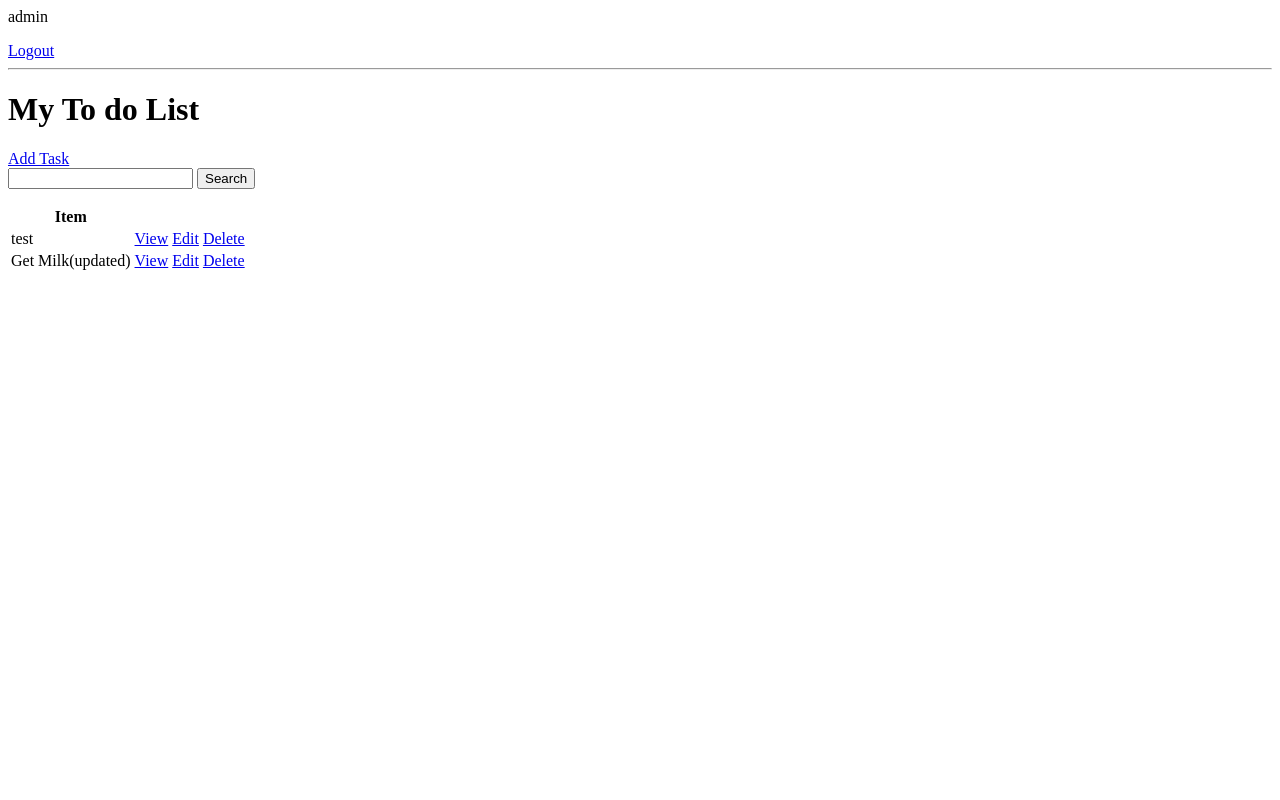
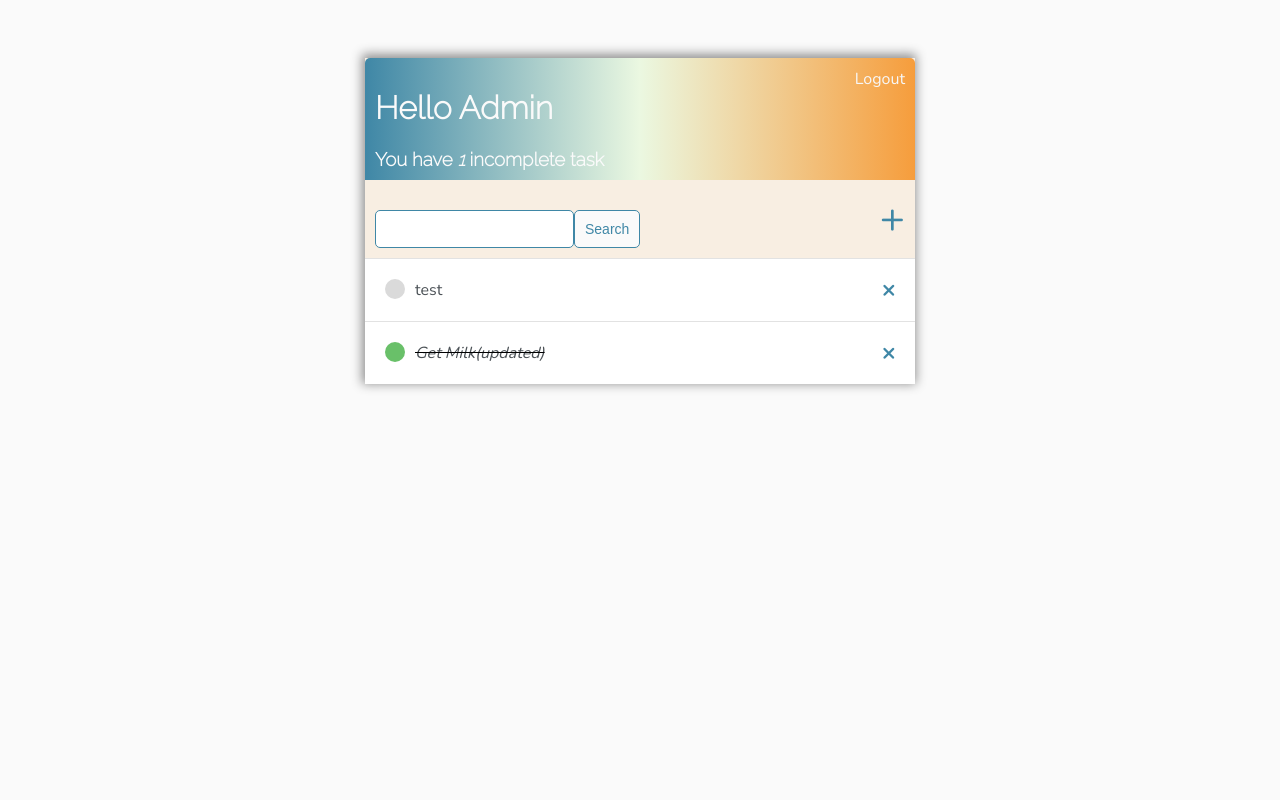
Before and after one commit to DewCX/todo-list-3, a Django app: page / in a window 1280 px wide. Run offline with Django 3.2, Linux system fonts and the light colour scheme; a user stored in the database is signed in; data comes from the database, SQL or seed files in the repository; both versions use the stored data as it was after the commit.

Commit message:
#Add style

```diff
--- /dev/null
+++ b/todo_3/base/templates/base/main.html
@@ -0,0 +1,156 @@
+<!DOCTYPE html>
+<html lang="en">
+<head>
+    <meta charset="UTF-8">
+    <meta http-equiv="X-UA-Compatible" content="IE=edge">
+    <meta name="viewport" content="width=device-width, initial-scale=1.0">
+    <title>To Do List</title>
+
+    <!-- Google-Font -->
+    <link rel="preconnect" href="https://fonts.googleapis.com">
+    <link rel="preconnect" href="https://fonts.gstatic.com" crossorigin>
+    <link href="https://fonts.googleapis.com/css2?family=Nunito:wght@200&display=swap" rel="stylesheet">
+
+    <link rel="preconnect" href="https://fonts.googleapis.com">
+    <link rel="preconnect" href="https://fonts.gstatic.com" crossorigin>
+    <link href="https://fonts.googleapis.com/css2?family=Raleway:wght@200&display=swap" rel="stylesheet">
+
+    <style>
+        body{
+            background-color: #FAFAFA;
+            font-family: 'Nunito', sans-serif;
+            padding-top: 50px;
+        }
+
+        h1,
+        h2,
+        h3,
+        h4,
+        h5,
+        h6
+            {
+                font-family: 'Raleway', sans-serif;
+        }
+
+        a,
+        p
+            {
+                color: #4b5156;
+        }
+
+        .container{
+            max-width: 550px;
+            margin: auto;
+            background-color: rgb(248, 238, 226);
+            -webkit-box-shadow: -1px -2px 10px 2px #919191;
+            box-shadow: -1px -2px 10px 2px #919191;
+        }
+
+        .header-bar{
+            display: flex;
+            justify-content: space-between;
+            color: #FAFAFA;
+            padding: 10px;
+            border-radius: 5px 5px 0 0;
+            background: linear-gradient(0.25turn, #3f87a6, #ebf8e1, #f69d3c);
+        }
+
+        .header-bar a{
+            color: rgb(247, 247, 247);
+            text-decoration: none;
+        }
+        .task-wrapper {
+            display: flex;
+            align-items: center;
+            justify-content: space-between;
+            padding: 20px;
+            background-color: #FFF;
+            border-top: 1px solid rgb(226, 226, 226);
+        }
+        .task-title{
+            display: flex;
+        }
+
+        .task-title a {
+            text-decoration: none;
+            color: #4b5156;
+            margin-left: 10px;
+        }
+
+        .task-complete-icon{
+            height: 20px;
+            width: 20px;
+            background-color: rgb(105, 192, 105);
+            border-radius: 50%;
+        }
+        .task-incomplete-icon{
+            height: 20px;
+            width: 20px;
+            background-color: rgb(218, 218, 218);
+            border-radius: 50%;
+        }
+
+        .delete-link{
+            text-decoration: none;
+            font-weight: 900;
+            color: #3f87a6;
+            font-size: 22px;
+            line-height: 0;
+        }
+
+        #search-add-wrapper{
+            display: flex;
+            justify-content: space-between;
+            align-items: center;
+            padding: 10px;
+        }
+
+        #add-link{
+            color: #3f87a6;
+            text-decoration: none;
+            font-size: 42px;
+        }
+
+        input[type=text],
+        input[type=password],
+        textarea {
+            border: 1px solid #3f87a6;
+            border-radius: 5px;
+            padding: 10px;
+            width: 90%;
+        }
+
+        label{
+            padding-top: 10px !important;
+            display: block;
+        }
+
+        .button{
+            border: 1px solid #3f87a6;
+            background-color: #FAFAFA;
+            color: #3f87a6;
+            padding: 10px;
+            font-size: 14px;
+            border-radius: 5px;
+            cursor: pointer;
+            text-decoration: none;
+        }
+
+        .card-body{
+            padding: 20px;
+        }
+    </style>
+
+</head>
+    <body>
+
+        <div class="container">
+            {% block content %}
+
+            {% endblock content %}
+        </div>
+
+
+
+    </body>
+</html>
--- a/todo_3/base/templates/base/task_list.html
+++ b/todo_3/base/templates/base/task_list.html
@@ -1,38 +1,67 @@
+{% extends "base/main.html" %}
+
+{% block content %}
 
 
-{%if request.user.is_authenticated %}
-    <p>{{request.user}}</p>
+
+<div class="header-bar">
+    <div>
+        <h1>Hello {{request.user|title}} </h1>
+        <h3 style="margin:0">You have <i>{{count}}</i> incomplete task{{ count|pluralize:"s" }} </h3>
+    </div>
+
+    {%if request.user.is_authenticated %}
     <a href='{% url "logout" %}'>Logout</a>
-{% else %}
+    {% else %}
     <a href="{% url 'login' %}">Login</a>
-{% endif %}
+    {% endif %}
+
+</div>
 
 
-<hr>
-<h1>My To do List {{color}}</h1>
+<div id="search-add-wrapper">
+
+    <form method="GET" style="margin-top: 20px;display: flex;">
+        <input type="text" name="search-area" value="{{search_input}}"/>
+        <input class="button" type="submit" value="Search"/>
+    </form>
+    <a id="add-link" href="{% url 'task-create' %}" >&#x2b</a>
+</div>
 
 
-<a href="{% url 'task-create' %}" >Add Task</a>
 
-<form method="GET">
-    <input type="text" name="search-area" value="{{search_input}}"/>
-    <input type="submit" value="Search"/>
-</form>
 
-<table>
-    <tr>
-        <th>Item</th>
-        <th></th>
-        <th></th>
-    </tr>
+
+
+
+
+<div class="task-items-wrapper">
     {% for task in tasks %}
-    <tr>
-        <td>{{task.title}}</td>
-        <td><a href="{% url 'task' task.id %}">View</a></td>
-        <td><a href="{% url 'task-update' task.id %}">Edit</a></td>
-        <td><a href="{% url 'task-delete' task.id %}">Delete</a></td>
-    </tr>
+    <div class=task-wrapper>
+        {% if task.complete %}
+            <div class="task-title">
+                <div class="task-complete-icon"></div>
+                <i><s><a href="{% url 'task-update' task.id %}">{{task}}</a></s></i>
+            </div>
+            <a class="delete-link" href="{% url 'task-delete' task.id %}">&#215;</a>
+        {% else %}
+            <div class="task-title">
+                <div class="task-incomplete-icon"></div>
+                <a href="{% url 'task-update' task.id %}">{{task}}</a>
+            </div>
+            <a class="delete-link" href="{% url 'task-delete' task.id %}">&#215;</a>
+        {% endif %}
+
+        </div>
     {% empty %}
     <h3>No Items in list</h3>
     {% endfor %}
-</table>
+</div>
+
+
+
+
+
+
+
+{% endblock content %}
```
Also changed, not shown: todo_3/base/templates/base/login.html (+17 -8 lines), todo_3/base/templates/base/register.html (+24 -7 lines), todo_3/base/templates/base/task_confirm_delete.html (+20 -6 lines), todo_3/base/templates/base/task_form.html (+21 -7 lines), todo_3/db.sqlite3.
